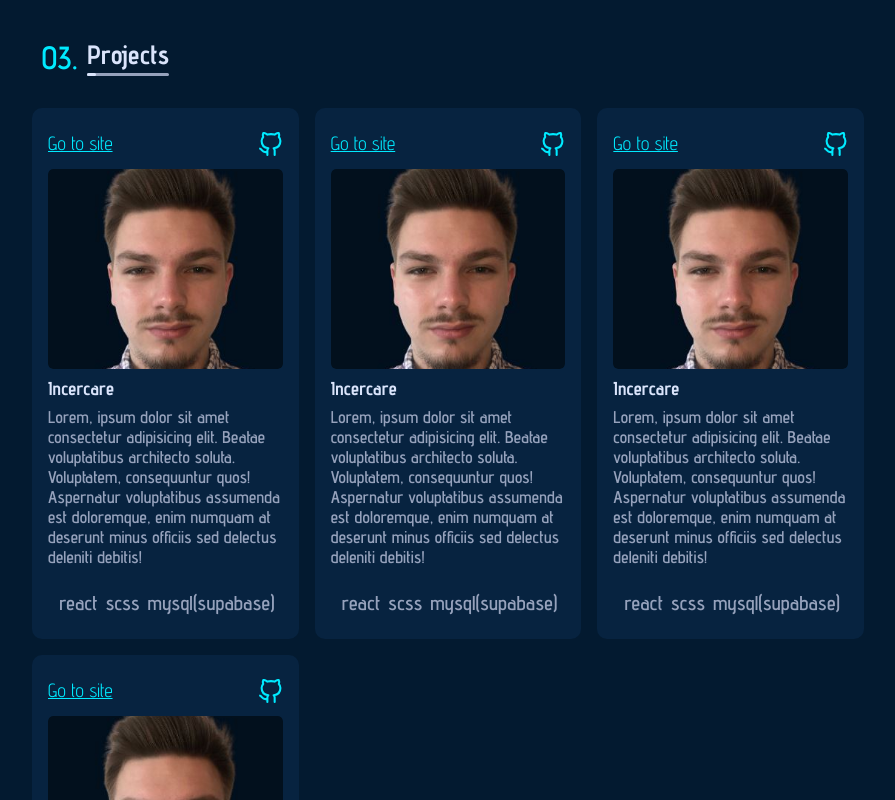
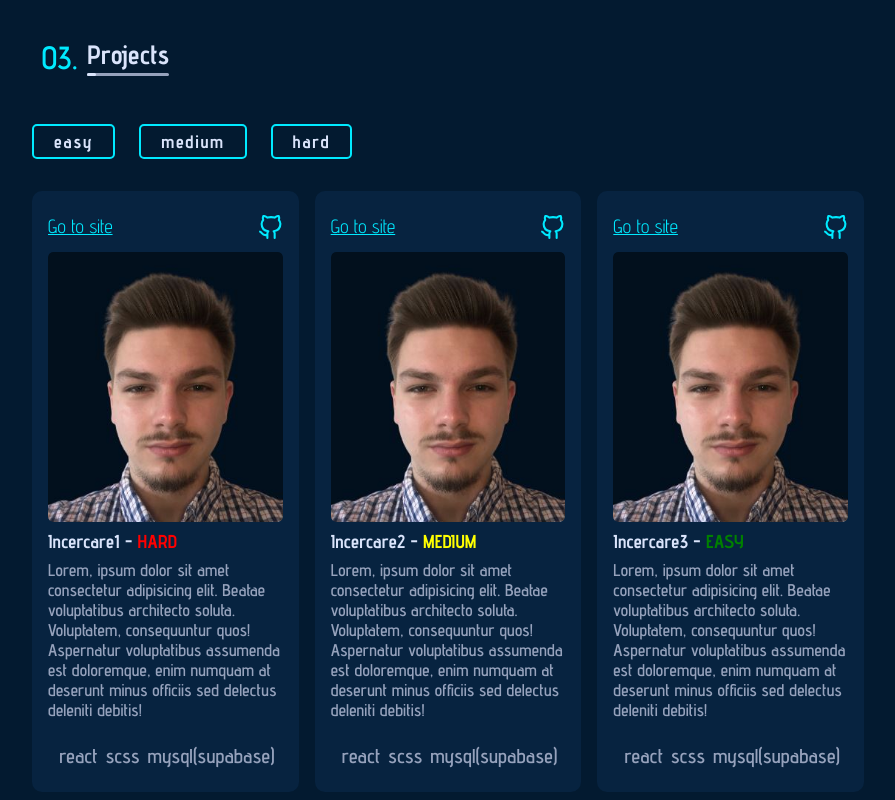
Before and after one commit to PoliceJukeBox/Portfolio-react, a React (Vite) app: page / in a window 1280 px wide. Shown: the part 2080-2880 px from the top of the page, without its empty margins (192-1087 px from the left). Built offline with nearby package versions, Linux system fonts and the light colour scheme.

Commit message:
Added button filters at project section

```diff
--- a/src/Components/Projects Section/Project.jsx
+++ b/src/Components/Projects Section/Project.jsx
@@ -1,6 +1,7 @@
 import './projects.css'
 import { FiGithub } from "react-icons/fi";
 import pozasv from '../../assets/pozasv.jpg'
+import { useState, useEffect } from 'react';
 
 const data = [
     {
@@ -8,8 +9,8 @@ const data = [
         image: pozasv,
         demo: 'https://portfolio-sv-eight.vercel.app/',
         github: '',
-        title: "Incercare",
-        dificulty: "hard",
+        title: "Incercare1",
+        category: "hard",
         desc: "Lorem, ipsum dolor sit amet consectetur adipisicing elit. Beatae voluptatibus architecto soluta. Voluptatem, consequuntur quos! Aspernatur voluptatibus assumenda est doloremque, enim numquam at deserunt minus officiis sed delectus deleniti debitis!",
         tech1: 'react',
         tech2: 'scss',
@@ -21,8 +22,8 @@ const data = [
         image: pozasv,
         demo: 'https://portfolio-sv-eight.vercel.app/',
         github: '',
-        title: "Incercare",
-        dificulty: "hard",
+        title: "Incercare2",
+        category: "medium",
         desc: "Lorem, ipsum dolor sit amet consectetur adipisicing elit. Beatae voluptatibus architecto soluta. Voluptatem, consequuntur quos! Aspernatur voluptatibus assumenda est doloremque, enim numquam at deserunt minus officiis sed delectus deleniti debitis!",
         tech1: 'react',
         tech2: 'scss',
@@ -34,8 +35,8 @@ const data = [
         image: pozasv,
         demo: 'https://portfolio-sv-eight.vercel.app/',
         github: '',
-        title: "Incercare",
-        dificulty: "hard",
+        title: "Incercare3",
+        category: "easy",
         desc: "Lorem, ipsum dolor sit amet consectetur adipisicing elit. Beatae voluptatibus architecto soluta. Voluptatem, consequuntur quos! Aspernatur voluptatibus assumenda est doloremque, enim numquam at deserunt minus officiis sed delectus deleniti debitis!",
         tech1: 'react',
         tech2: 'scss',
@@ -47,8 +48,8 @@ const data = [
         image: pozasv,
         demo: 'https://portfolio-sv-eight.vercel.app/',
         github: '',
-        title: "Incercare",
-        dificulty: "hard",
+        title: "Incercare4",
+        category: "hard",
         desc: "Lorem, ipsum dolor sit amet consectetur adipisicing elit. Beatae voluptatibus architecto soluta. Voluptatem, consequuntur quos! Aspernatur voluptatibus assumenda est doloremque, enim numquam at deserunt minus officiis sed delectus deleniti debitis!",
         tech1: 'react',
         tech2: 'scss',
@@ -58,6 +59,36 @@ const data = [
 ]
 
 function Project(){
+
+    const [selectedFilters, setSelectedFilters] = useState([]);
+    const [filteredItems, setFilteredItems] = useState(data);
+    let filters = ["easy", "medium", "hard"];
+
+    const handleFilterButtonClick = (selectedCategory) => {
+        console.log(selectedCategory);
+        if(selectedFilters.includes(selectedCategory)){
+           let filters = selectedFilters.filter((el) => el !== selectedCategory);
+           setSelectedFilters(filters);
+        }else{
+            setSelectedFilters([...selectedFilters, selectedCategory]);
+        }
+    };
+
+    useEffect(() =>{
+        filterItems();
+    }, [selectedFilters]);
+
+    const filterItems = () =>{
+        if(selectedFilters.length > 0){
+            let tempItems = selectedFilters.map((selectedCategory) =>{
+                let temp = data.filter((item) => item.category ===selectedCategory)
+                return temp;
+            });
+            setFilteredItems(tempItems.flat());
+        }else{
+            setFilteredItems([...data]);
+        }
+    };
 
     return(
         <>
@@ -69,17 +100,29 @@ function Project(){
                 </h5>
             </div>
 
+            <div className="dificultyFilter flex">
+                {filters.map((category, idx) => (
+                    <button
+                        onClick={() => handleFilterButtonClick(category)}
+                        className={`button ${selectedFilters?.includes(category) ? "active": ""}`}
+                        key={`filters-${idx}`}
+                    >
+                        {category}
+                    </button>
+                ))}
+            </div>
+
             <div className="projectContainer grid">
                 {
-                    data.map(({id, github, image, desc, demo, title, tech1, tech2, tech3, tech4}) =>{
+                    filteredItems.map((item, idx) =>{
                         return(
-                            <div key={id} className="singleProject">
+                            <div key={`data-${idx}`} className="singleProject">
                                 <div className="externalLinks flex">
                                     <div className="goToPageLink">
-                                        <a href={demo} target='_blank'>Go to site</a>
+                                        <a href={item.demo} target='_blank'>Go to site</a>
                                     </div>
                                     <div className="githubIcon">
-                                        <a href={github} target='_blank'>
+                                        <a href={item.github} target='_blank'>
                                             <FiGithub className='icon'/>
                                         </a>
                                     </div>
@@ -87,23 +130,23 @@ function Project(){
 
                                 <div className="imgDiv">
                                     <a href="" target='_blank'>
-                                        <img src={image} alt={title} />
+                                        <img src={item.image} alt={item.title} />
                                     </a>
                                 </div>
 
                                 <div className="projectTitle">
-                                    <h3>{title}</h3>
+                                    <h3>{item.title}<span> - </span><span className={item.category}>{item.category}</span></h3>
                                 </div>
 
                                 <div className="desc">
-                                    {desc}
+                                    {item.desc}
                                 </div>
 
                                 <div className="technologies flex">
-                                    <small>{tech1}</small>
-                                    <small>{tech2}</small>
-                                    <small>{tech3}</small>
-                                    <small>{tech4}</small>
+                                    <small>{item.tech1}</small>
+                                    <small>{item.tech2}</small>
+                                    <small>{item.tech3}</small>
+                                    <small>{item.tech4}</small>
                                 </div>
                             </div>
                         )
@@ -116,3 +159,5 @@ function Project(){
 }
 
 export default Project;
+
+//{id, github, image, desc, demo, title, category, tech1, tech2, tech3, tech4}
--- a/src/Components/Projects Section/projects.css
+++ b/src/Components/Projects Section/projects.css
@@ -10,6 +10,28 @@
   --headerHeight: 3rem;
 }
 
+.projects .dificultyFilter {
+  gap: 1.5rem;
+  margin: 2rem 0;
+}
+.projects .dificultyFilter button {
+  padding: 5px 20px;
+  font-size: 18px;
+  font-weight: 700;
+  letter-spacing: 1.5px;
+  background-color: transparent;
+  color: var(--textColor);
+  border: 2px solid var(--primaryColor);
+  border-radius: 5px;
+  cursor: pointer;
+  transition: 0.5s;
+}
+.projects .dificultyFilter button:hover {
+  background-color: var(--primaryHover);
+}
+.projects .dificultyFilter .active {
+  background-color: var(--primaryHover);
+}
 .projects .projectContainer {
   margin-top: 1rem;
   justify-content: space-between;
@@ -61,6 +83,18 @@
   font-weight: 600;
   color: var(--textColor);
 }
+.projects .projectContainer .singleProject .projectTitle .easy {
+  color: green;
+  text-transform: uppercase;
+}
+.projects .projectContainer .singleProject .projectTitle .medium {
+  color: yellow;
+  text-transform: uppercase;
+}
+.projects .projectContainer .singleProject .projectTitle .hard {
+  color: red;
+  text-transform: uppercase;
+}
 .projects .projectContainer .singleProject .desc {
   font-weight: 600;
   color: var(--secondaryColor);
@@ -99,6 +133,9 @@
   .projects .projectContainer {
     grid-template-columns: repeat(3, 1fr);
   }
+  .projects .projectContainer .singleProject .imgDiv {
+    height: 270px;
+  }
   .projects .projectContainer .singleProject .desc {
     font-size: 17px;
   }
--- a/src/Components/Projects Section/projects.scss
+++ b/src/Components/Projects Section/projects.scss
@@ -11,6 +11,29 @@
 }
 
 .projects{
+    .dificultyFilter{
+        gap: 1.5rem;
+        margin: 2rem 0;
+        button{
+            padding: 5px 20px;
+            font-size: 18px;
+            font-weight: 700;
+            letter-spacing: 1.5px;
+            background-color: transparent;
+            color: var(--textColor);
+            border: 2px solid var(--primaryColor);
+            border-radius: 5px;
+            cursor: pointer;
+            transition: 0.5s;
+            &:hover{
+                background-color: var(--primaryHover);
+            }
+        }
+        .active{
+            background-color: var(--primaryHover);
+        }
+    }
+
     .projectContainer{
         margin-top: 1rem;
         justify-content: space-between;
@@ -70,6 +93,18 @@
                 display: flex;
                 font-weight: 600;
                 color: var(--textColor);
+                .easy{
+                    color: green;
+                    text-transform: uppercase;
+                }
+                .medium{
+                    color: yellow;
+                    text-transform: uppercase;
+                }
+                .hard{
+                    color: red;
+                    text-transform: uppercase;
+                }
             }
 
             .desc{
@@ -123,6 +158,9 @@
             grid-template-columns: repeat(3, 1fr);
 
             .singleProject{
+                .imgDiv{
+                    height: 270px;
+                }
                 .desc{
                     font-size: 17px;
                 }
```
Also changed, not shown: 1 other file (tests, documents, lock files or other folders).
